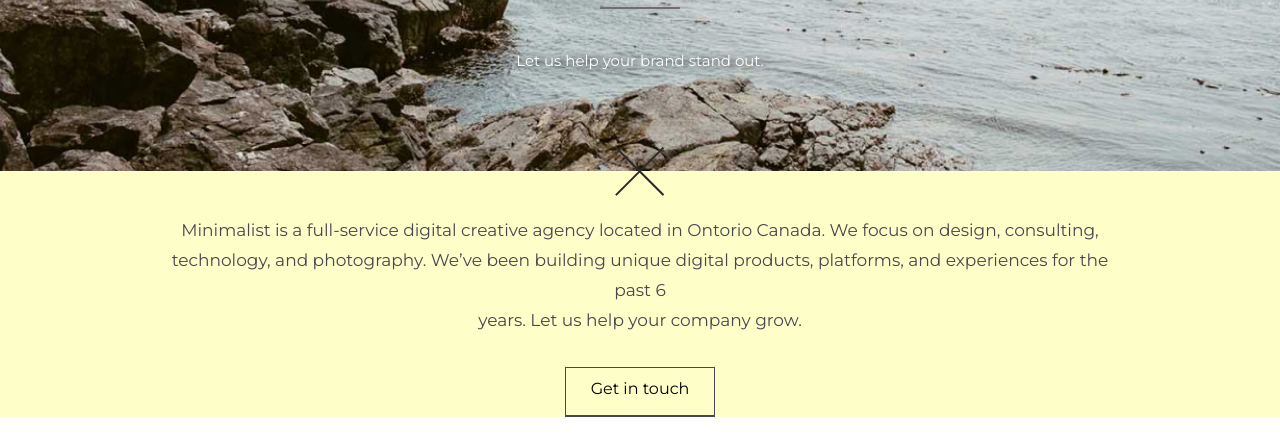
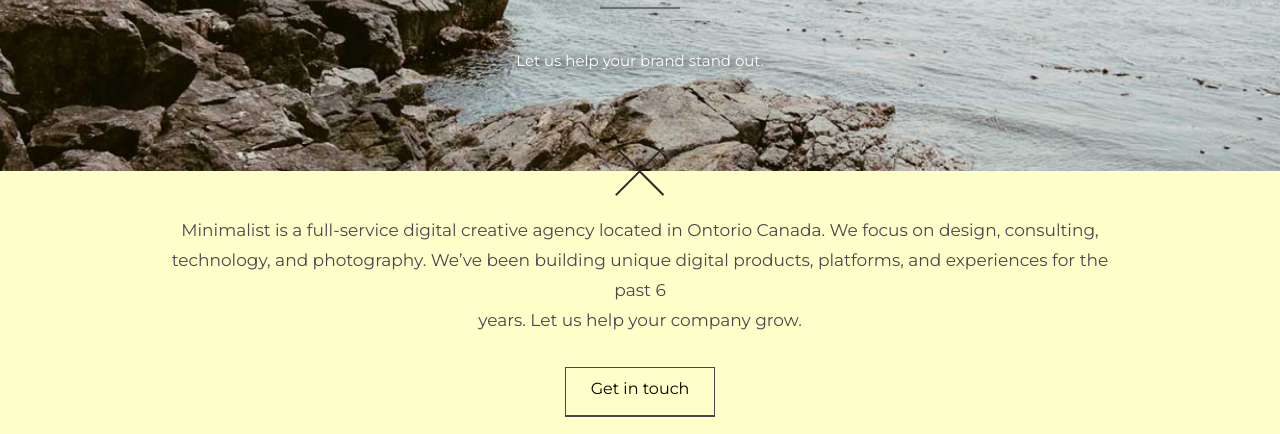
Before and after one commit to Kost90/web, a plain HTML site: page index.html in a window 1280 px wide. Shown: the part 342-776 px from the top of the page. Drawn offline with Linux system fonts and the light colour scheme.

```diff
--- a/style/index.css
+++ b/style/index.css
@@ -529,6 +529,7 @@
 .section-2{
     text-align: center;
     background-color: #FEFEC9;
+    padding-bottom: 20px;
 }
 
 .section-2 h2{
@@ -572,6 +573,7 @@
 
     .section-2{
         width: 100%;
+        padding-bottom: 20px;
     }
 
     .section-2 h2{
@@ -616,6 +618,7 @@
 
     .section-2{
         width: 100%;
+        padding-bottom: 20px;
     }
 
     .section-2 h2{
@@ -657,6 +660,7 @@
 
     .section-2{
         width: 100%;
+        padding-bottom: 20px;
     }
 
     .section-2 h2{
@@ -695,6 +699,12 @@
 }
 
 @media(min-width: 1024px){
+
+    .section-2{
+        text-align: center;
+        background-color: #FEFEC9;
+        padding-bottom: 20px;
+    }
 
     .section-2 h2{
         font-weight: 400;
```
